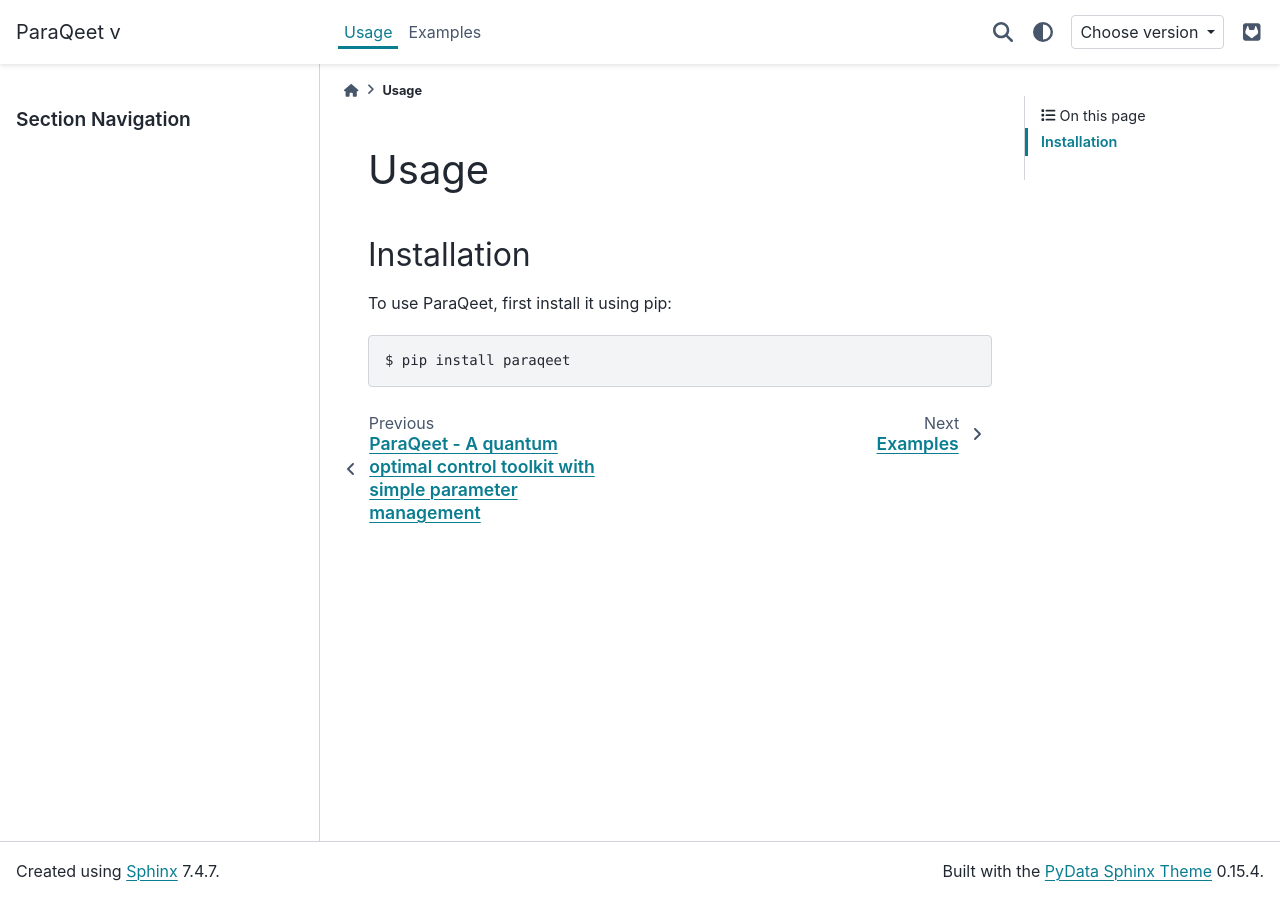
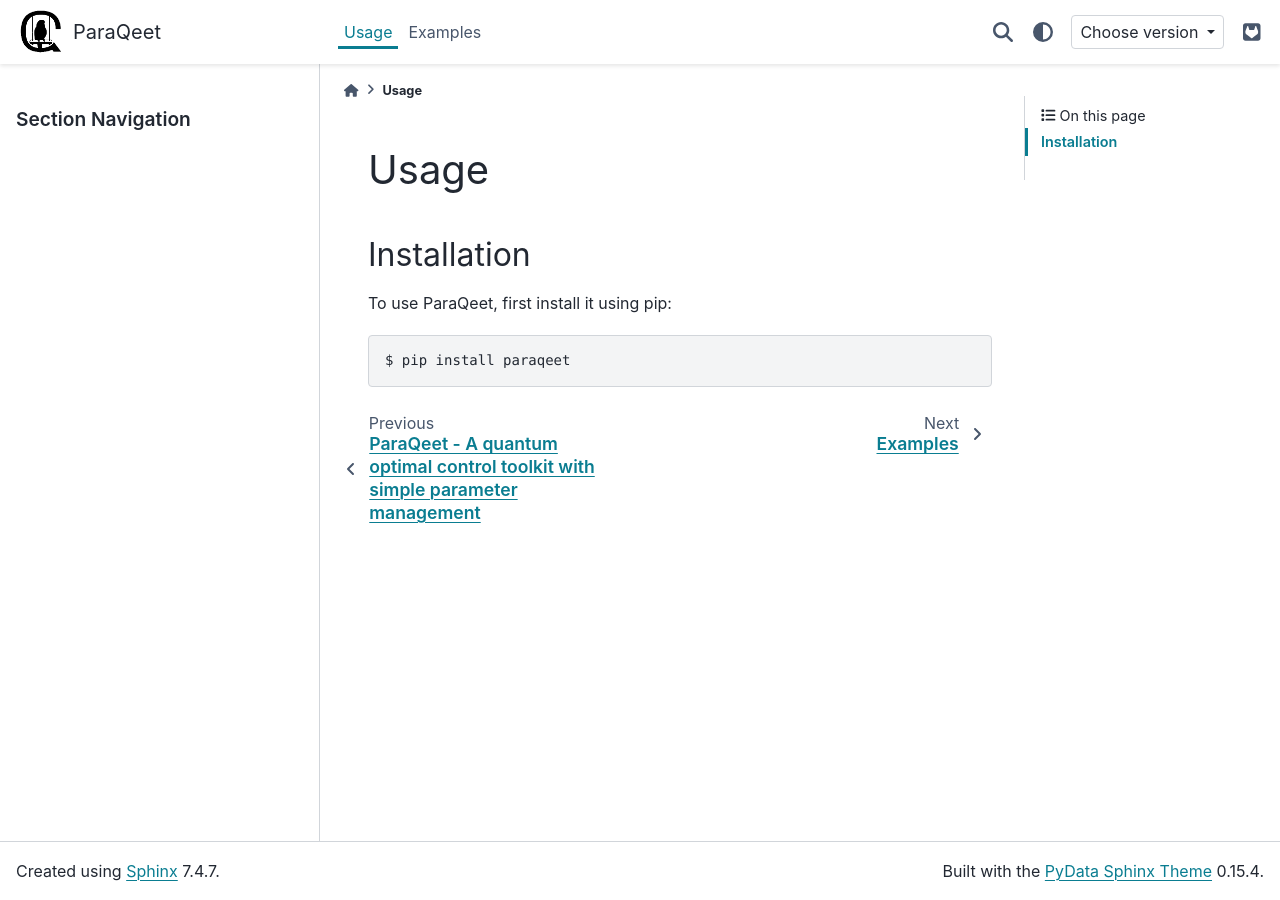
Before and after one commit to FZJ-PGI-12/paraqeet, a Sphinx documentation site: the page built from docs/usage.rst, in a window 1280 px wide. Built offline with Sphinx 7.4.7 and the PyData theme 0.15.4, drawn with Linux system fonts in a browser that asks for light colours; the version number could not be read and is left out.

Commit message:
Logo and text

```diff
--- a/docs/conf.py
+++ b/docs/conf.py
@@ -28,7 +28,12 @@
 html_theme = "pydata_sphinx_theme"
 
 html_theme_options = {
-    "logo": {"image": "../logo.png"},
+    "logo": {
+        "alt_text": "ParaQeet",
+        "text": "ParaQeet",
+        "image_light": "../logo.png",
+        "image_dark": "../logo.png",
+    },
     "gitlab_url": "https://jugit.fz-juelich.de/pgi-12-external/qfc/paraqeet",
     "show_nav_level": 1,
     "show_toc_level": 1,
```
